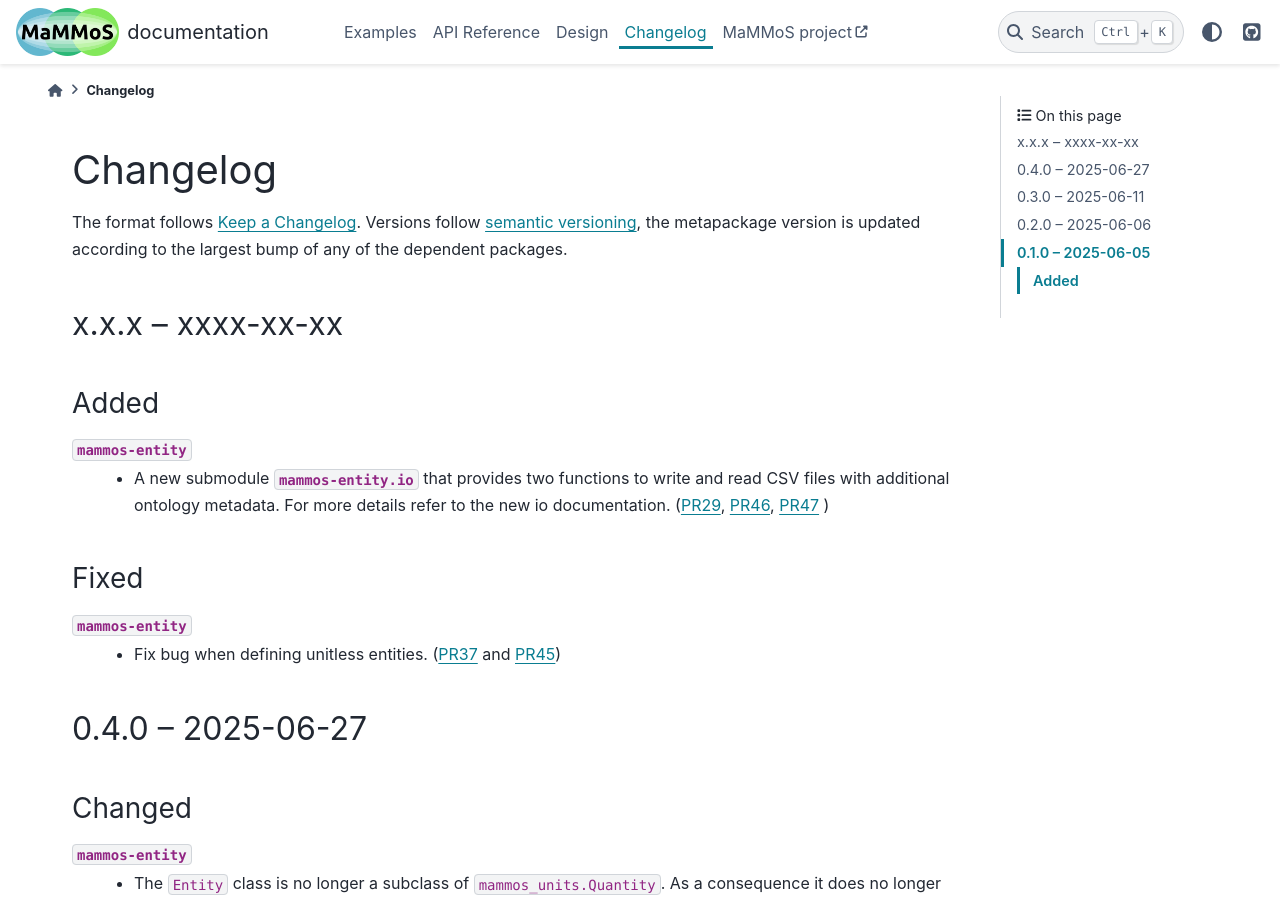
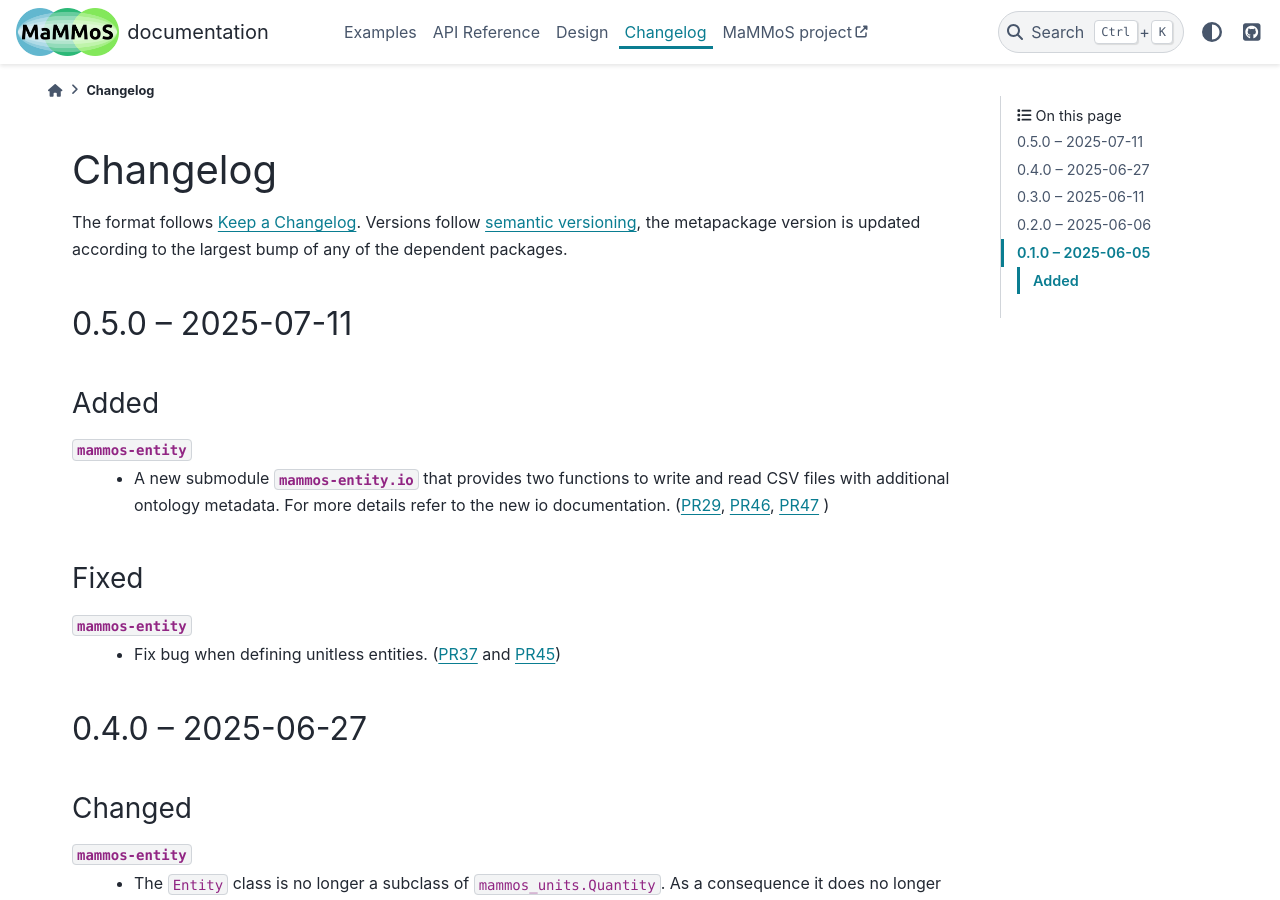
Before and after one commit to MaMMoS-project/mammos, a Sphinx documentation site: the page built from docs/source/changelog.rst, in a window 1280 px wide and 900 px high. Built offline with Sphinx 7.4.7 and the PyData theme 0.15.4, drawn with Linux system fonts in a browser that asks for light colours; pages that are not in the unit, such as notebooks, are missing from menus; the version number is read from the project's files by our own code.

Commit message:
changelog 0.5.0

```diff
--- a/docs/source/changelog.rst
+++ b/docs/source/changelog.rst
@@ -6,7 +6,7 @@ The format follows `Keep a Changelog <https://keepachangelog.com/>`__. Versions
 follow `semantic versioning <https://semver.org/>`__, the metapackage version is
 updated according to the largest bump of any of the dependent packages.
 
-x.x.x -- xxxx-xx-xx
+0.5.0 -- 2025-07-11
 ===================
 
 Added
```
